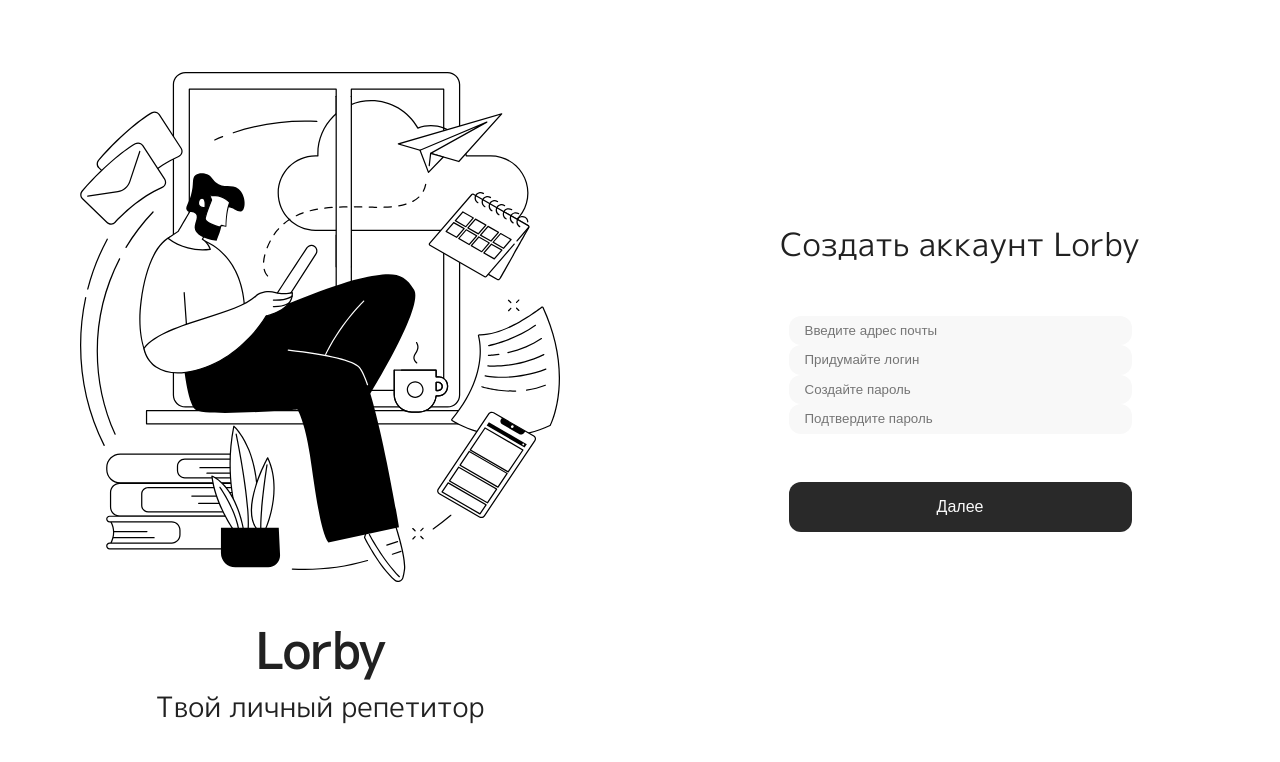
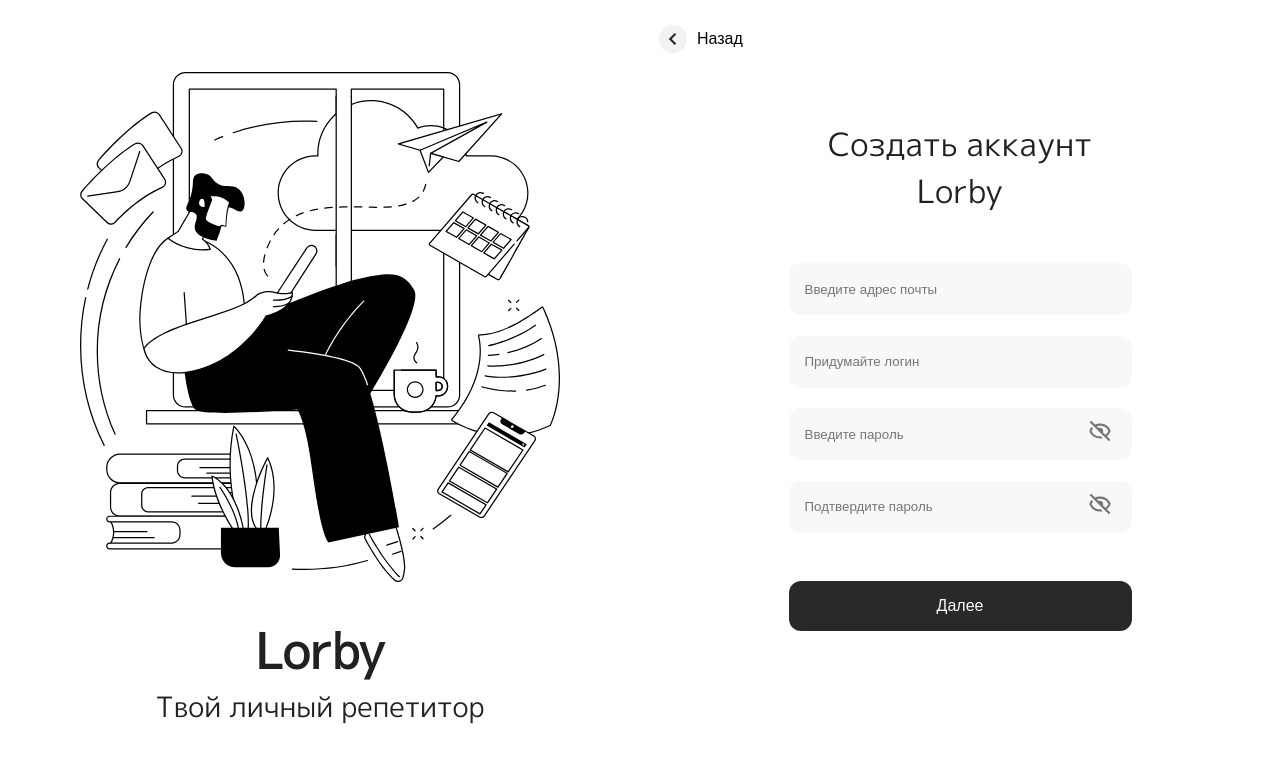
Before and after one commit to ainaziko/lorby, a React (Create React App) app: page /register in a window 1280 px wide. Shown: the top 762 px of the page. Built offline with nearby package versions, Linux system fonts and the light colour scheme.

Commit message:
designed registration page

```diff
--- a/src/components/forms/registration/RegistrationForm.jsx
+++ b/src/components/forms/registration/RegistrationForm.jsx
@@ -1,7 +1,11 @@
-import React from "react";
+import React, { useState } from "react";
+import { useNavigate } from "react-router-dom";
 import { useFormik } from "formik";
 import { registrationSchema } from "../../../schemas";
-import styles from "../login/LoginForm.module.css"
+import styles from './RegistrationForm.module.css'
+import { ReactComponent as EyeIcon } from '../../../assets/iconEyeOn.svg'
+import { ReactComponent as EyeOffIcon } from '../../../assets/iconEyeOff.svg'
+import goBackIcon from '../../../assets/back.svg'
 
 const onSubmit = async (values, actions) => {
     console.log(values)
@@ -11,6 +15,9 @@ const onSubmit = async (values, actions) => {
 }
 
 const RegistrationForm = () => {
+
+    const navigate = useNavigate();
+
     const {values, errors, isSubmitting,  handleChange, handleBlur, handleSubmit } = useFormik({
         initialValues: {
             email: "",
@@ -21,16 +28,56 @@ const RegistrationForm = () => {
         validationSchema: registrationSchema,
         onSubmit
     })
+
+    const [visiblePasswordEye, setVisiblePasswordEye] = useState(false);
+    const [visibleConfirmEye, setVisibleConfirmEye] = useState(false);
+
+    const updatePassEye = () => {
+        setVisiblePasswordEye(!visiblePasswordEye);
+    }
+
+    const updateConfEye = () => {
+        setVisibleConfirmEye(!visibleConfirmEye);
+    }
     console.log(errors)
 
     return(
         <form className={styles.form} onSubmit={handleSubmit}>
+            <button className={styles.goBackBtn} onClick={() => navigate(-1)}><img className={styles.goBackIcon} src={goBackIcon}/>Назад</button>
             <p className={styles.title}>Создать аккаунт Lorby</p>
             <div className={styles.inputs}>
                 <input className={styles.emailInput} id="email" value={values.email} placeholder="Введите адрес почты" onChange={handleChange} onBlur={handleBlur}/>
                 <input className={styles.loginInput} id="login" value={values.login} placeholder="Придумайте логин" onChange={handleChange} onBlur={handleBlur}/>
-                <input className={styles.passwordInput} id="password" type="password" value={values.password} placeholder="Создайте пароль" onChange={handleChange} onBlur={handleBlur}/>
-                <input className={styles.confirmPasswordInput} id="confirmPassword" name="confirmPassword" type="password" value={values.confirmPassword} placeholder="Подтвердите пароль" onChange={handleChange} onBlur={handleBlur}/>
+                <div className={styles.passwordInputContainer}>
+                    <input
+                        className={styles.passwordInput}
+                        id="password"
+                        name="password"
+                        type={visiblePasswordEye ? "text" : "password"}
+                        value={values.password}
+                        placeholder="Введите пароль"
+                        onChange={handleChange}
+                        onBlur={handleBlur}
+                    />
+                    <span className={styles.toggleVisibilityIcon} onClick={updatePassEye}>
+                        {visiblePasswordEye ? <EyeIcon /> : <EyeOffIcon />}
+                    </span>
+                </div>
+                <div className={styles.passwordInputContainer}>
+                    <input
+                        className={styles.passwordInput}
+                        id="confirmPassword"
+                        name="confirmPassword"
+                        type={visibleConfirmEye ? "text" : "password"}
+                        value={values.confirmPassword}
+                        placeholder="Подтвердите пароль"
+                        onChange={handleChange}
+                        onBlur={handleBlur}
+                    />
+                    <span className={styles.toggleVisibilityIcon} onClick={updateConfEye}>
+                        {visibleConfirmEye ? <EyeIcon /> : <EyeOffIcon />}
+                    </span>
+                </div>
             </div>
             <button className={styles.submitBtn} disabled={isSubmitting} type="submit">Далее</button>
         </form>
--- a/src/components/forms/registration/RegistrationForm.module.css
+++ b/src/components/forms/registration/RegistrationForm.module.css
@@ -0,0 +1,92 @@
+.form {
+    width: 50%;
+    height: 100vh;
+    display: flex;
+    flex-direction: column;
+    justify-content: center;
+    align-items: center;
+}
+
+.goBackBtn {
+    width: 96px;
+    background-color: transparent;
+    border: none;
+    display: flex;
+    justify-content: space-between;
+    align-items: center;
+    font-size: 16px;
+    font-weight: 400;
+    position: absolute;
+    top: 1.5rem;
+    left: 51%;
+}
+
+.title {
+    width: 343px;
+    font-size: 32px;
+    font-weight: 500;
+    text-align: center;
+}
+
+.inputs {
+    height: 270px;
+    margin: 3rem 0;
+    display: flex;
+    flex-direction: column;
+    justify-content: space-between;
+}
+
+.loginInput, .passwordInput, .emailInput, .confirmPasswordInput {
+    width: 343px;
+    height: 52px;
+    padding-left: 1rem;
+    color: #212121;
+    border: none;
+    border-radius: 12px;
+    background-color: #F8F8F8;
+}
+
+.passwordInputContainer {
+    position: relative;
+    display: flex;
+    align-items: center;
+}
+
+.passwordInput {
+    width: 100%;
+    padding-right: 2.5rem;
+}
+
+.toggleVisibilityIcon {
+    position: absolute;
+    right: 1rem;
+    cursor: pointer;
+    color: #212121;
+}
+
+.submitBtn {
+    width: 343px;
+    height: 50px;
+    border: none;
+    border-radius: 12px;
+    color: #F8F8F8;
+    font-size: 16px;
+    background-color: #292929;
+    margin-bottom: 3rem;
+}
+
+.goToRegister {
+    color: #292929;
+    font-size: 16px;
+    text-decoration: none;
+}
+
+@media (max-width: 768px) {
+    .loginForm {
+        width: 80%;
+    }
+
+    .loginInput, .passwordInput, .loginBtn {
+        width: 100%;
+    }
+}
```
Also changed, not shown: src/assets/back.svg (added).
